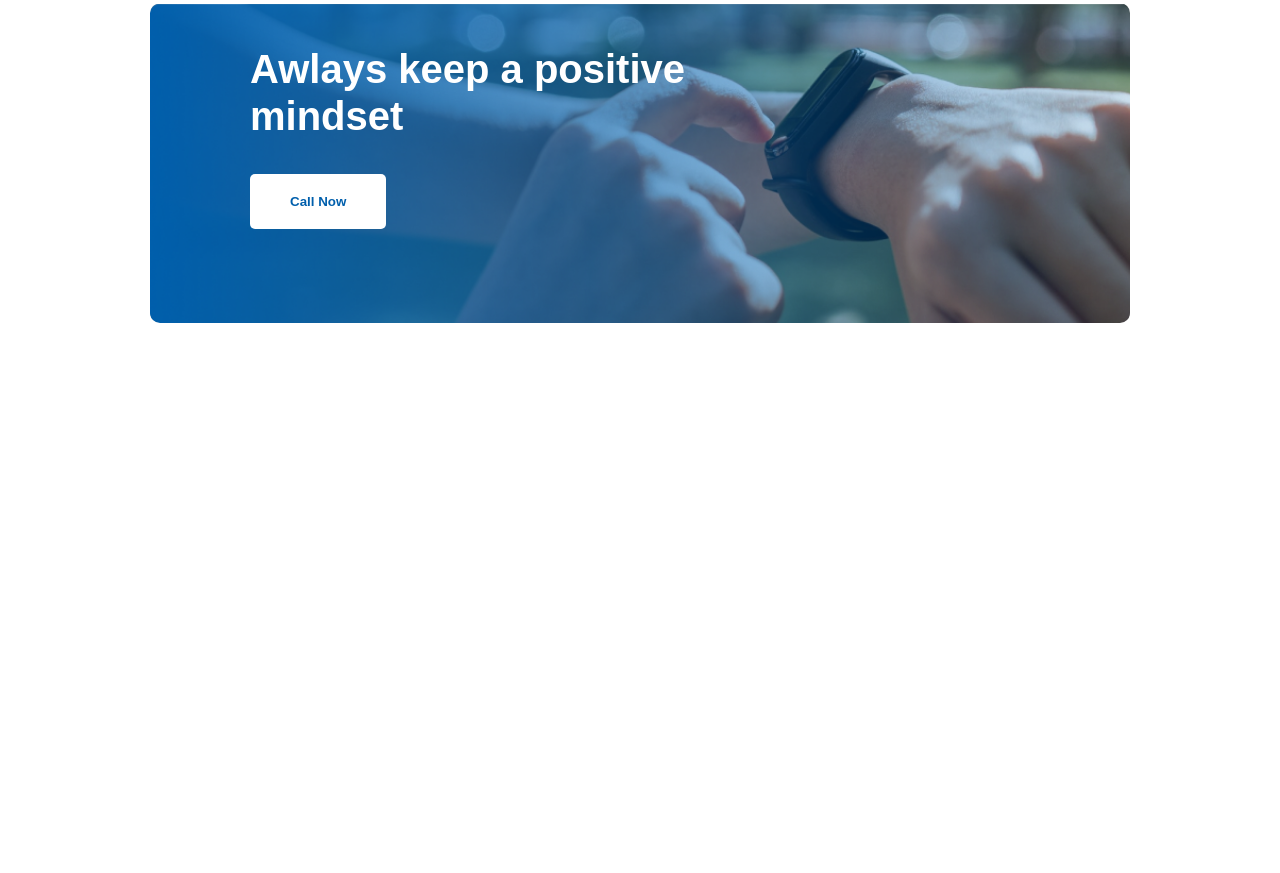
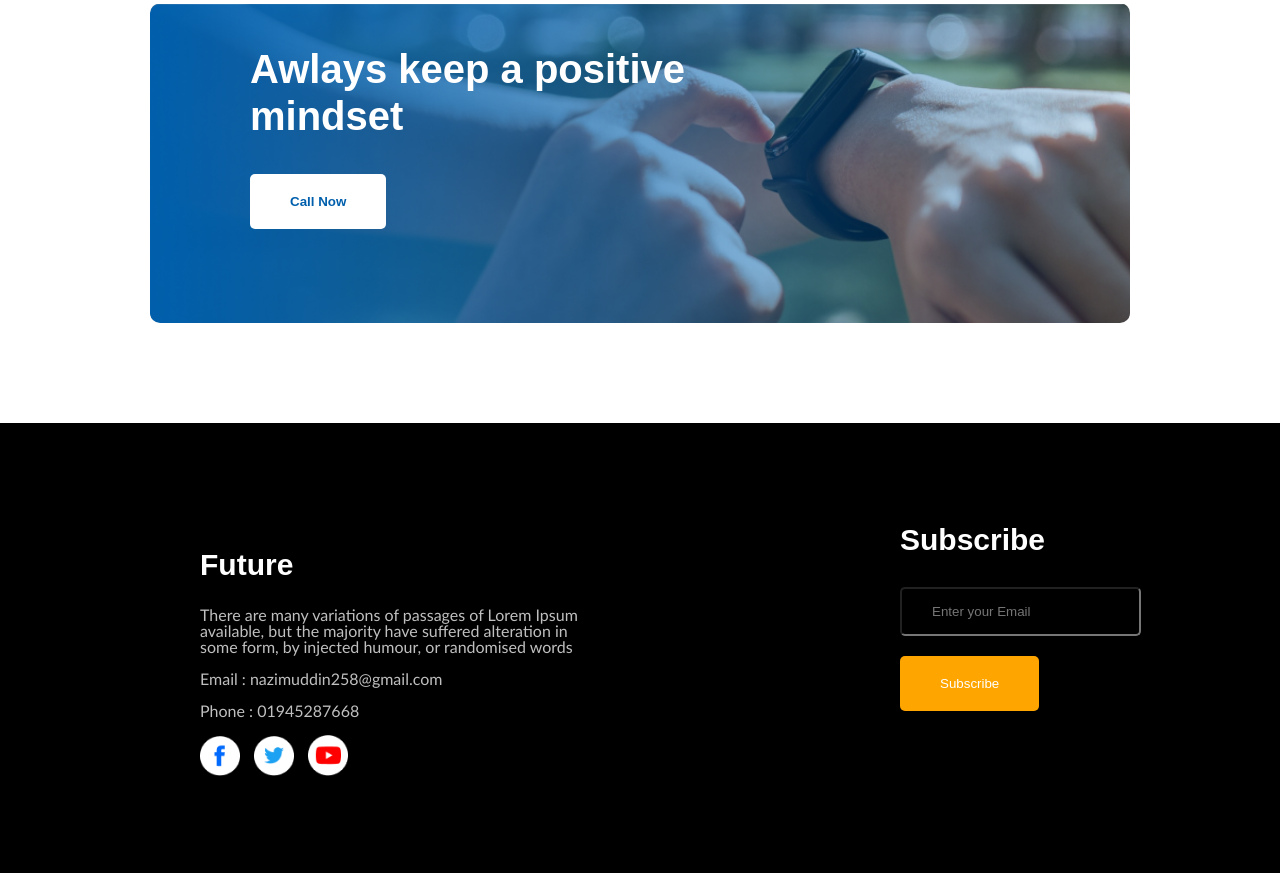
Before and after one commit to nazimuddin369/first-assignment, a plain HTML site: page index.html in a window 1280 px wide. Shown: the part 2225-3098 px from the top of the page. Before the commit the page ends 2648 px from the top, so only its background shows below. Drawn offline with Linux system fonts and the light colour scheme.

Commit message:
3rd commit

```diff
--- a/index.html
+++ b/index.html
@@ -81,9 +81,28 @@
                 <button>Call Now</button>
             </div>
         </section>
+
     </main>
+                             <!-- FOOTER AREA -->
     <footer>
-
+        <div class="footer-text">
+            <h2>Future</h2>
+            <p>There are many variations of passages of Lorem Ipsum
+                available, but the majority have suffered alteration in some
+                form, by injected humour, or randomised words</p>
+            <p>Email : nazimuddin258@gmail.com</p>
+            <p>Phone : 01945287668</p>
+            <div class="footer-icon">
+                <img src="./images/icons/fb.png" alt="" srcset="">
+                <img src="./images/icons/twitter.png" alt="" srcset="">
+                <img src="./images/icons/youtube.png" alt="" srcset="">
+            </div>
+        </div>
+        <div class="subscribe">
+            <h3>Subscribe</h3>
+            <input type="text" placeholder="Enter your Email"><br>
+            <button>Subscribe</button>
+        </div>
     </footer>
 </body>
 </html>
--- a/style.css
+++ b/style.css
@@ -1,6 +1,12 @@
 body{
    padding: 0;
    margin: 0;
+}
+.navigation{
+
+}
+.navigation li{
+
 }
 header{
     background-image: url(./images/banner/banner3.png);
@@ -8,6 +14,7 @@ header{
     background-repeat: no-repeat;
     height: 110vh;
     position:relative;
+
 
 }
 .head-area{
@@ -127,3 +134,52 @@ header{
     font-weight: bold;
 
 }
+                        /* footer area */
+footer{
+    background-color: black;
+    height: 450px;
+    width: auto;
+    color: white;
+    display: flex;
+}
+.footer-text{
+    padding: 100px 0 0 200px;
+    width: 400px;
+}
+.footer-text h2{
+    font-family: sans-serif;
+    font-size: 30px;
+
+}
+.footer-text p{
+    font-family:'Gill Sans', 'Gill Sans MT', Calibri, 'Trebuchet MS', sans-serif;
+    opacity: 75%;
+    line-height: 16px;
+}
+.footer-icon img{
+    width: 40px;
+    margin-right: 10px;
+}
+.subscribe{
+    margin-left: 300px;
+    display: block;
+}
+.subscribe h3{
+    margin-top: 100px;
+    font-family: arial;
+    font-size: 30px;
+}
+.subscribe input{
+    padding: 15px 30px;
+    background-color: black;
+    color: white;
+    border-radius: 5px;
+}
+.subscribe button{
+    border: none;
+    background-color: orange;
+    color: white;
+    padding: 20px 40px;
+    border-radius: 5px;
+    margin-top: 20px;
+}
```
